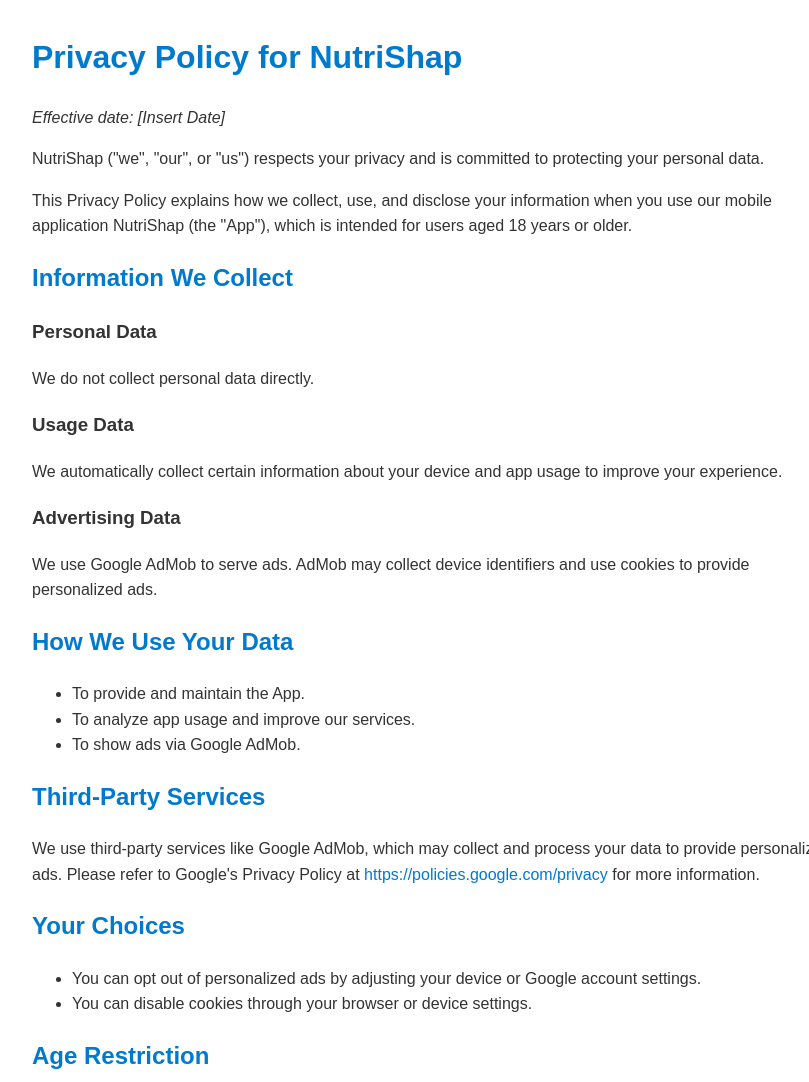
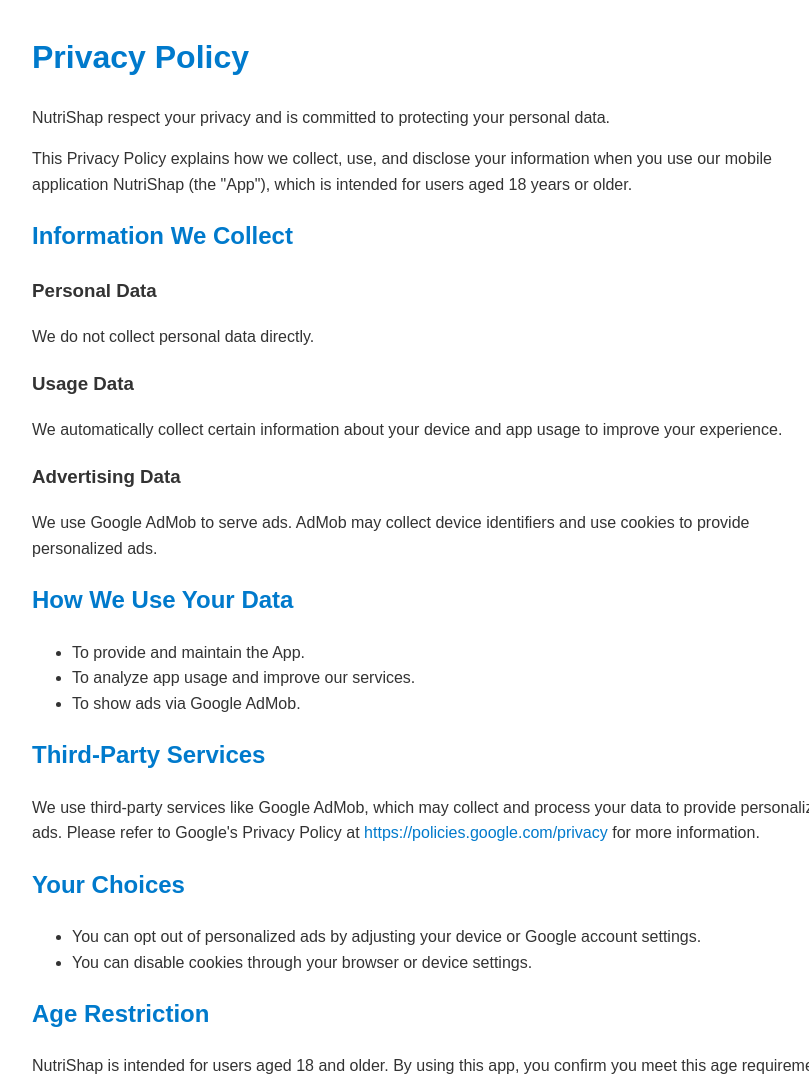
Before and after one commit to Giliarde-franca/transbcapp.github.io, a plain HTML site: page privacy-policy-nutrishap.html in a window 1280 px wide. Shown: the top 1082 px of the page, without its empty margins (208-1017 px from the left). Drawn offline with Linux system fonts and the light colour scheme.

Commit message:
Update privacy-policy-nutrishap.html

```diff
--- a/privacy-policy-nutrishap.html
+++ b/privacy-policy-nutrishap.html
@@ -26,10 +26,9 @@
   </style>
 </head>
 <body>
-  <h1>Privacy Policy for NutriShap</h1>
-  <p><em>Effective date: [Insert Date]</em></p>
+  <h1>Privacy Policy</h1>
 
-  <p>NutriShap ("we", "our", or "us") respects your privacy and is committed to protecting your personal data.</p>
+  <p>NutriShap respect your privacy and is committed to protecting your personal data.</p>
 
   <p>This Privacy Policy explains how we collect, use, and disclose your information when you use our mobile application NutriShap (the "App"), which is intended for users aged 18 years or older.</p>
 
@@ -66,6 +65,6 @@
   <p>We may update this Privacy Policy from time to time. We encourage you to review it periodically.</p>
 
   <h2>Contact Us</h2>
-  <p>If you have questions about this Privacy Policy, please contact us at: <a href="mailto:your-email@example.com">your-email@example.com</a></p>
+  <p>If you have questions about this Privacy Policy, please contact us at: <a href="mailto:nutrishapapp.com">your-email@example.com</a></p>
 </body>
 </html>
```
